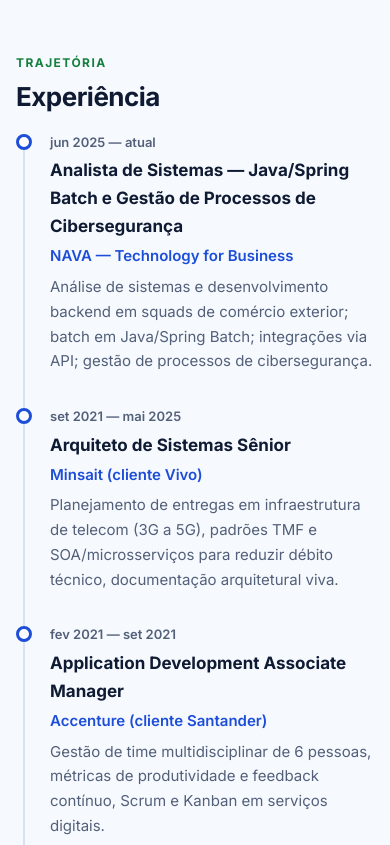
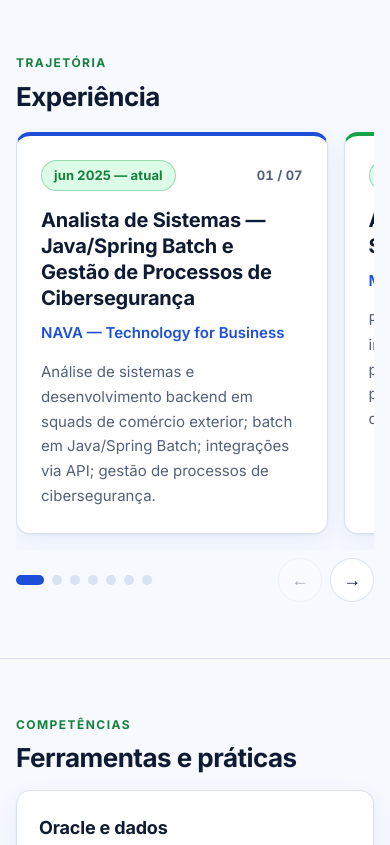
Before and after one commit to luizflaviomatias/luizflaviomatias.github.io, a plain HTML site: page index.html in a window 390 px wide. Shown: the part 2820-3665 px from the top of the page. Drawn offline with Linux system fonts and the light colour scheme; no server answers.

Commit message:
Experiência em slides (carrossel) (#4)
- Cada experiência vira um cartão com data em destaque, numeração, cargo, empresa e descrição
- Setas, bolinhas, teclado e arrastar no celular; 1 cartão por vez no celular/tablet, 2 no computador
- Funciona sem JavaScript com rolagem horizontal; respeita redução de movimento


Claude-Session: https://claude.ai/code/session_01BMnwXw43cxvTmj2GqHop81

Co-authored-by: Claude Opus 5.5 <noreply@anthropic.com>

```diff
--- /dev/null
+++ b/assets/slider.js
@@ -0,0 +1,107 @@
+// Carrossel da seção de experiência: setas, bolinhas e teclado sobre uma lista com rolagem horizontal (scroll-snap).
+// Sem este script a lista continua navegável arrastando ou rolando para o lado.
+(function () {
+  var IDIOMA = (document.documentElement.lang || "pt").slice(0, 2);
+  var R = {
+    pt: { ant: "Experiência anterior", prox: "Próxima experiência", ir: "Ir para a experiência " },
+    en: { ant: "Previous role", prox: "Next role", ir: "Go to role " },
+    es: { ant: "Experiencia anterior", prox: "Siguiente experiencia", ir: "Ir a la experiencia " }
+  }[IDIOMA] || null;
+  if (!R) R = { ant: "Anterior", prox: "Próxima", ir: "Ir para " };
+
+  function montar(raiz) {
+    var trilho = raiz.querySelector(".slides");
+    if (!trilho) return;
+    var slides = trilho.children;
+    var total = slides.length;
+    if (total < 2) return;
+
+    var controles = document.createElement("div");
+    controles.className = "slider-controls";
+    var pontos = document.createElement("div");
+    pontos.className = "slider-dots";
+    var setas = document.createElement("div");
+    setas.className = "slider-arrows";
+
+    function botao(texto, rotulo) {
+      var b = document.createElement("button");
+      b.type = "button";
+      b.textContent = texto;
+      b.setAttribute("aria-label", rotulo);
+      return b;
+    }
+    var anterior = botao("←", R.ant);
+    var proximo = botao("→", R.prox);
+    setas.appendChild(anterior);
+    setas.appendChild(proximo);
+
+    var bolinhas = [];
+    for (var i = 0; i < total; i++) {
+      (function (n) {
+        var d = botao("", R.ir + (n + 1));
+        d.addEventListener("click", function () { irPara(n); });
+        pontos.appendChild(d);
+        bolinhas.push(d);
+      })(i);
+    }
+    controles.appendChild(pontos);
+    controles.appendChild(setas);
+    raiz.appendChild(controles);
+
+    function passo() {
+      return slides.length > 1 ? slides[1].offsetLeft - slides[0].offsetLeft : trilho.clientWidth;
+    }
+    function porTela() {
+      return Math.max(1, Math.round(trilho.clientWidth / passo()));
+    }
+    function atual() {
+      return Math.round(trilho.scrollLeft / passo());
+    }
+    // Durante a animação o scroll ainda não chegou ao destino; cliques seguidos partem do alvo, não da posição atual.
+    var alvo = 0, ultimoClique = 0;
+    function base() {
+      return Date.now() - ultimoClique < 700 ? alvo : atual();
+    }
+    function irPara(n) {
+      var max = total - porTela();
+      n = Math.max(0, Math.min(n, max));
+      alvo = n;
+      ultimoClique = Date.now();
+      trilho.scrollLeft = n * passo();
+      if (trilho.scrollTo) trilho.scrollTo({ left: n * passo(), behavior: "smooth" });
+    }
+    function atualizar() {
+      var a = atual();
+      var visiveis = porTela();
+      var fim = trilho.scrollLeft + trilho.clientWidth >= trilho.scrollWidth - 4;
+      for (var i = 0; i < bolinhas.length; i++) {
+        var ativo = i >= a && i < a + visiveis;
+        bolinhas[i].setAttribute("aria-current", ativo ? "true" : "false");
+      }
+      anterior.disabled = trilho.scrollLeft <= 4;
+      proximo.disabled = fim;
+    }
+
+    anterior.addEventListener("click", function () { irPara(base() - 1); });
+    proximo.addEventListener("click", function () { irPara(base() + 1); });
+    trilho.addEventListener("keydown", function (e) {
+      if (e.key === "ArrowRight" || e.key === "Right") { e.preventDefault(); irPara(base() + 1); }
+      if (e.key === "ArrowLeft" || e.key === "Left") { e.preventDefault(); irPara(base() - 1); }
+    });
+    var agendado = false;
+    trilho.addEventListener("scroll", function () {
+      if (agendado) return;
+      agendado = true;
+      (window.requestAnimationFrame || setTimeout)(function () { agendado = false; atualizar(); });
+    });
+    window.addEventListener("resize", atualizar);
+    atualizar();
+  }
+
+  function iniciar() {
+    var lista = document.querySelectorAll("[data-slider]");
+    for (var i = 0; i < lista.length; i++) montar(lista[i]);
+  }
+  if (document.readyState === "loading") document.addEventListener("DOMContentLoaded", iniciar);
+  else iniciar();
+})();
--- a/assets/style.css
+++ b/assets/style.css
@@ -203,17 +203,54 @@ h2 { font-size: 28px; font-size: clamp(26px, 4vw, 34px); letter-spacing: -.02em;
 #entregas .card:hover { transform: translateY(-2px); border-color: var(--green); }
 
 /* Trajetória */
-.timeline { list-style: none; margin: 0; padding: 0; position: relative; }
-.timeline::before { content: ""; position: absolute; left: 7px; top: 6px; bottom: 6px; width: 2px; background: var(--border); }
-.timeline li { position: relative; padding: 0 0 28px 34px; }
-.timeline li::before {
-  content: ""; position: absolute; left: 0; top: 6px; width: 16px; height: 16px; border-radius: 50%;
-  background: var(--surface); border: 3px solid var(--accent);
+/* Experiência em slides: arrasta no celular, setas e bolinhas no computador.
+   Sem JavaScript continua funcionando com rolagem horizontal. */
+.slider { position: relative; }
+.slides {
+  display: flex; gap: 16px; margin: 0; padding: 4px 2px 16px; list-style: none;
+  overflow-x: auto; -webkit-overflow-scrolling: touch;
+  scroll-snap-type: x mandatory; scroll-behavior: smooth;
+  scrollbar-width: none; -ms-overflow-style: none;
 }
-.timeline .when { font-size: 13px; color: var(--muted); font-weight: 600; }
-.timeline h3 { margin: 2px 0 2px; font-size: 17px; }
-.timeline .where { color: var(--accent); font-weight: 600; font-size: 15px; }
-.timeline p { margin: 6px 0 0; color: var(--muted); font-size: 15px; max-width: 760px; }
+.slides::-webkit-scrollbar { display: none; }
+.slides:focus-visible { outline-offset: 4px; }
+.slides > li {
+  flex: 0 0 100%; min-width: 0; scroll-snap-align: start;
+  display: flex; flex-direction: column; gap: 10px;
+  background: var(--surface); border: 1px solid var(--border); border-top: 4px solid var(--accent);
+  border-radius: var(--radius); box-shadow: var(--shadow); padding: 24px;
+  min-height: 260px;
+}
+.slides > li:nth-child(even) { border-top-color: var(--green); }
+@media (max-width: 859.98px) { .slides > li { flex-basis: 88%; } }
+@media (min-width: 860px) { .slides > li { flex-basis: calc(50% - 8px); padding: 28px; } }
+.slides .slide-top { display: flex; justify-content: space-between; align-items: center; gap: 12px; flex-wrap: wrap; }
+.slides .when {
+  display: inline-block; font-size: 13px; font-weight: 700; letter-spacing: .01em;
+  color: var(--accent-2); background: var(--green-soft); border: 1px solid var(--green-border);
+  border-radius: 999px; padding: 4px 12px;
+}
+.slides .num { font-size: 13px; font-weight: 700; color: var(--muted); font-variant-numeric: tabular-nums; }
+.slides h3 { margin: 6px 0 0; font-size: 20px; line-height: 1.3; letter-spacing: -.01em; }
+.slides .where { color: var(--accent); font-weight: 600; font-size: 15px; }
+.slides p { margin: 4px 0 0; color: var(--muted); font-size: 15px; }
+
+.slider-controls { display: flex; align-items: center; justify-content: space-between; gap: 16px; margin-top: 8px; }
+.slider-dots { display: flex; flex-wrap: wrap; gap: 8px; }
+.slider-dots button {
+  width: 10px; height: 10px; padding: 0; border: 0; border-radius: 999px; cursor: pointer;
+  background: var(--border); transition: width .25s, background-color .25s;
+}
+.slider-dots button[aria-current="true"] { width: 28px; background: var(--accent); }
+.slider-arrows { display: flex; gap: 8px; }
+.slider-arrows button {
+  width: 44px; height: 44px; border-radius: 999px; cursor: pointer; font-size: 18px; line-height: 1;
+  border: 1px solid var(--border); background: var(--surface); color: var(--text);
+  transition: border-color .2s, color .2s, opacity .2s;
+}
+.slider-arrows button:hover:not(:disabled) { border-color: var(--accent); color: var(--accent); }
+.slider-arrows button:disabled { opacity: .35; cursor: default; }
+@media (prefers-reduced-motion: reduce) { .slides { scroll-behavior: auto; } }
 
 /* Competências */
 .chips { display: flex; flex-wrap: wrap; gap: 8px; margin-top: 10px; }
--- a/index.html
+++ b/index.html
@@ -21,6 +21,7 @@
   <link rel="stylesheet" href="assets/style.css">
   <script src="assets/tema.js"></script>
   <script src="assets/projetos.js" defer></script>
+  <script src="assets/slider.js" defer></script>
   <script type="application/ld+json">
   {
     "@context": "https://schema.org",
@@ -122,50 +123,52 @@
       <div class="container">
         <p class="eyebrow">Trajetória</p>
         <h2>Experiência</h2>
-        <ol class="timeline">
+        <div class="slider" data-slider>
+        <ol class="slides" tabindex="0" aria-label="Experiências profissionais">
           <li>
-            <span class="when">jun 2025 — atual</span>
+            <div class="slide-top"><span class="when">jun 2025 — atual</span><span class="num" aria-hidden="true">01 / 07</span></div>
             <h3>Analista de Sistemas — Java/Spring Batch e Gestão de Processos de Cibersegurança</h3>
             <span class="where">NAVA — Technology for Business</span>
             <p>Análise de sistemas e desenvolvimento backend em squads de comércio exterior; batch em Java/Spring Batch; integrações via API; gestão de processos de cibersegurança.</p>
           </li>
           <li>
-            <span class="when">set 2021 — mai 2025</span>
+            <div class="slide-top"><span class="when">set 2021 — mai 2025</span><span class="num" aria-hidden="true">02 / 07</span></div>
             <h3>Arquiteto de Sistemas Sênior</h3>
             <span class="where">Minsait (cliente Vivo)</span>
             <p>Planejamento de entregas em infraestrutura de telecom (3G a 5G), padrões TMF e SOA/microsserviços para reduzir débito técnico, documentação arquitetural viva.</p>
           </li>
           <li>
-            <span class="when">fev 2021 — set 2021</span>
+            <div class="slide-top"><span class="when">fev 2021 — set 2021</span><span class="num" aria-hidden="true">03 / 07</span></div>
             <h3>Application Development Associate Manager</h3>
             <span class="where">Accenture (cliente Santander)</span>
             <p>Gestão de time multidisciplinar de 6 pessoas, métricas de produtividade e feedback contínuo, Scrum e Kanban em serviços digitais.</p>
           </li>
           <li>
-            <span class="when">mar 2020 — jan 2021</span>
+            <div class="slide-top"><span class="when">mar 2020 — jan 2021</span><span class="num" aria-hidden="true">04 / 07</span></div>
             <h3>Analista de Sistemas Sênior / Arquiteto de Soluções</h3>
             <span class="where">Indra</span>
             <p>Arquiteturas evolutivas com Java e Oracle; gestão de incidentes e documentação como processo colaborativo.</p>
           </li>
           <li>
-            <span class="when">out 2014 — mai 2019</span>
+            <div class="slide-top"><span class="when">out 2014 — mai 2019</span><span class="num" aria-hidden="true">05 / 07</span></div>
             <h3>Analista de Sistemas</h3>
             <span class="where">B2W Digital</span>
             <p>Transição de sistemas de estoque e preço do processamento em banco para mensageria; automação de regras de negócio do marketplace.</p>
           </li>
           <li>
-            <span class="when">nov 2009 — abr 2014</span>
+            <div class="slide-top"><span class="when">nov 2009 — abr 2014</span><span class="num" aria-hidden="true">06 / 07</span></div>
             <h3>Analista de Sistemas</h3>
             <span class="where">Tokio Marine Seguradora</span>
             <p>Sistemas críticos de Auto Frota, Empresarial e Transportes; automação de regras no projeto de Recuperação de Crédito.</p>
           </li>
           <li>
-            <span class="when">mar 2007 — nov 2009</span>
+            <div class="slide-top"><span class="when">mar 2007 — nov 2009</span><span class="num" aria-hidden="true">07 / 07</span></div>
             <h3>Analista de Sistemas</h3>
             <span class="where">Fujitsu do Brasil (cliente Tokio Marine)</span>
             <p>Desenvolvimento em Oracle Forms e Reports e manutenção de rotinas críticas em PL/SQL.</p>
           </li>
         </ol>
+        </div>
       </div>
     </section>
 
```
Also changed, not shown: en/index.html (+11 -8 lines), es/index.html (+11 -8 lines).
